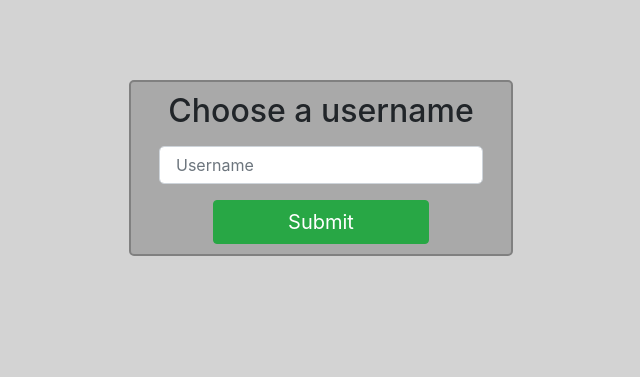
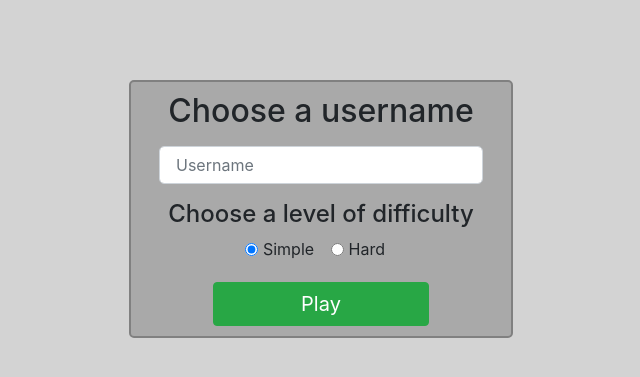
Before and after one commit to Sintuz/Nim, a PHP site: page /login.php in a window 1280 px wide. Shown: the part 160-537 px from the top of the page, without its empty margins (319-959 px from the left). Run offline with PHP 8.4, Linux system fonts and the light colour scheme.

Commit message:
Added difficulty radio in login

```diff
--- a/css/style.css
+++ b/css/style.css
@@ -45,7 +45,7 @@ body {
 #submit-button {
   width: 60%;
   cursor: pointer;
-  margin: auto;
+  margin: 20px auto auto;
   box-sizing: border-box;
   font-size: 20px;
 }
--- a/login.php
+++ b/login.php
@@ -5,6 +5,8 @@ session_start();
 if (isset($_SESSION['user'])) header('Location: index.php');
 if ($_SERVER['REQUEST_METHOD'] == 'POST') {
     $_SESSION['user'] = htmlspecialchars($_POST['username']);
+    $_SESSION['difficulty'] = $_POST['difficulty'];
+    var_dump($_POST);
     header('Location: index.php');
 }
 ?>
@@ -39,9 +41,20 @@ if ($_SERVER['REQUEST_METHOD'] == 'POST') {
     <form action="login.php" method="post">
         <div class="form-group">
             <label id="label-title" for="input-name"><h2>Choose a username</h2></label>
-            <input id="input-name" type="text" class="form-control" placeholder="Username" required>
+            <input id="input-name" type="text" class="form-control" placeholder="Username" name="username" required>
         </div>
-        <button id="submit-button" type="submit" class="btn btn-success">Submit</button>
+        <h4>Choose a level of difficulty</h4>
+        <div class="form-check form-check-inline">
+            <input class="form-check-input" type="radio" name="difficulty" id="inlineRadioSimple"
+                   value="simple" checked>
+            <label class="form-check-label" for="inlineRadioSimple">Simple</label>
+        </div>
+        <div class="form-check form-check-inline">
+            <input class="form-check-input" type="radio" name="difficulty" id="inlineRadioHard" value="hard">
+            <label class="form-check-label" for="inlineRadioHard">Hard</label>
+        </div>
+        <br>
+        <button id="submit-button" type="submit" class="btn btn-success">Play</button>
     </form>
 </div>
 
```
